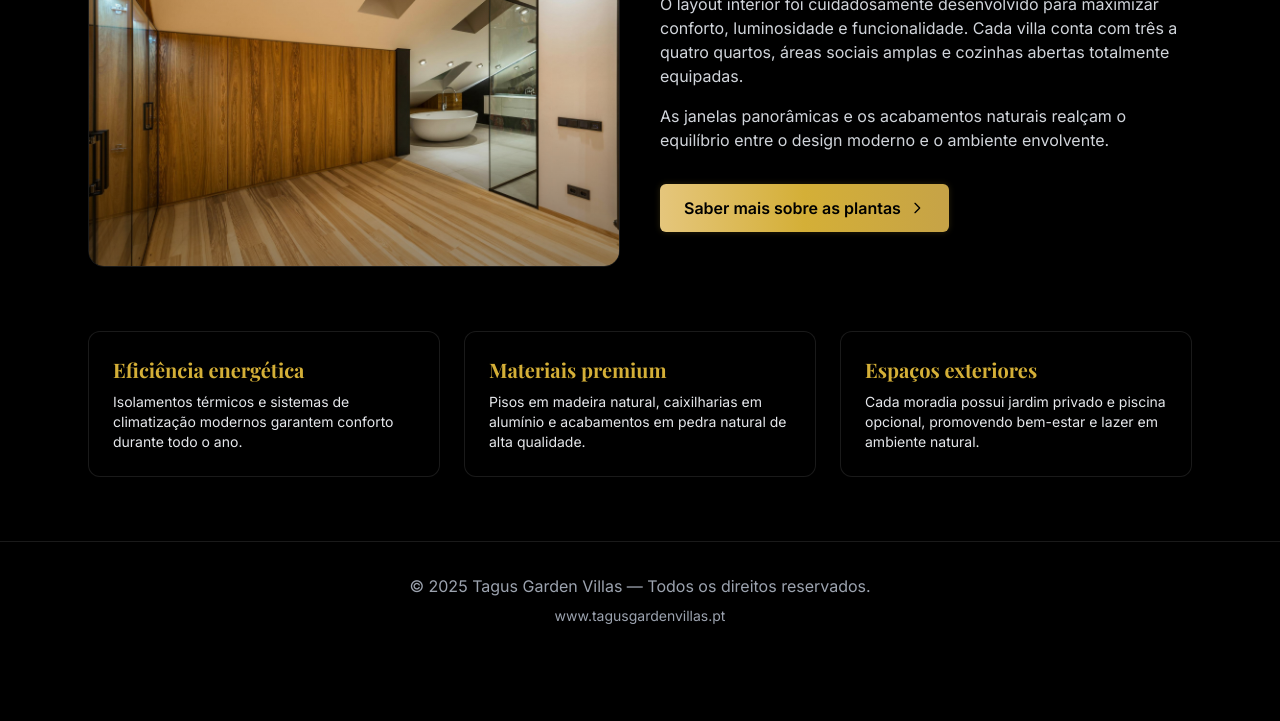
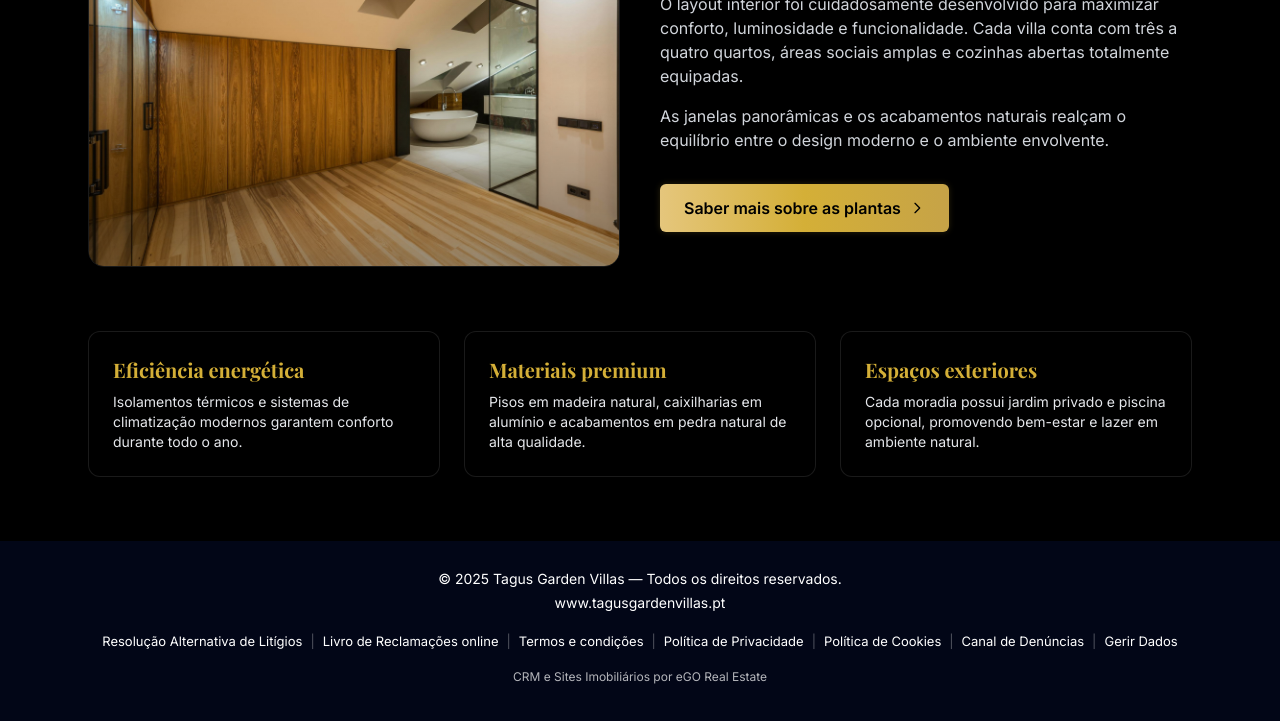
Before and after one commit to JoaoSabioni/TagusGardenVIllas, a plain HTML site: page casa.html in a window 1280 px wide. Shown: the part 499-1220 px from the top of the page. Before the commit the page ends 1157 px from the top, so only its background shows below. Drawn offline with nearby package versions, Linux system fonts and the light colour scheme.

Commit message:
FooterNovo

```diff
--- a/casa.html
+++ b/casa.html
@@ -162,17 +162,39 @@
     </section>
   </main>
 
-  <!-- FOOTER -->
-  <footer class="py-8 text-center text-gray-400 border-t border-white/10">
-    <div class="max-w-2xl mx-auto">
-      <div class="mb-2">© <span id="year"></span> Tagus Garden Villas — Todos os direitos reservados.</div>
-      <div class="text-sm">www.tagusgardenvillas.pt</div>
-    </div>
-  </footer>
+  <footer class="bg-slate-950 text-white text-center px-4 pt-7 pb-9">
+  <!-- topo -->
+  <div>
+    <p class="text-sm font-medium">© 2025 Tagus Garden Villas — Todos os direitos reservados.</p>
+    <p class="mt-1 text-sm">
+      <a href="https://www.tagusgardenvillas.pt" class="hover:opacity-70 transition">
+        www.tagusgardenvillas.pt
+      </a>
+    </p>
+  </div>
 
-  <script>
-    document.getElementById('year').textContent = new Date().getFullYear();
-  </script>
+  <!-- links legais -->
+  <div class="mt-5 flex flex-wrap gap-2 justify-center text-xs sm:text-[13px]">
+    <a href="/resolucao-alternativa-de-litigios.html" class="hover:opacity-70 transition">Resolução Alternativa de Litígios</a>
+    <span class="hidden sm:inline opacity-30">|</span>
+    <a href="/livro-de-reclamacoes.html" class="hover:opacity-70 transition">Livro de Reclamações online</a>
+    <span class="hidden sm:inline opacity-30">|</span>
+    <a href="/termos-e-condicoes.html" class="hover:opacity-70 transition">Termos e condições</a>
+    <span class="hidden sm:inline opacity-30">|</span>
+    <a href="/politica-de-privacidade.html" class="hover:opacity-70 transition">Política de Privacidade</a>
+    <span class="hidden sm:inline opacity-30">|</span>
+    <a href="/politica-de-cookies.html" class="hover:opacity-70 transition">Política de Cookies</a>
+    <span class="hidden sm:inline opacity-30">|</span>
+    <a href="/canal-de-denuncias.html" class="hover:opacity-70 transition">Canal de Denúncias</a>
+    <span class="hidden sm:inline opacity-30">|</span>
+    <a href="/gerir-dados.html" class="hover:opacity-70 transition">Gerir Dados</a>
+  </div>
+
+  <!-- créditos -->
+  <div class="mt-5 text-[11px] sm:text-xs opacity-70">
+    CRM e Sites Imobiliários por eGO Real Estate
+  </div>
+</footer>
 
   <!-- JS do drawer -->
   <script>
```
